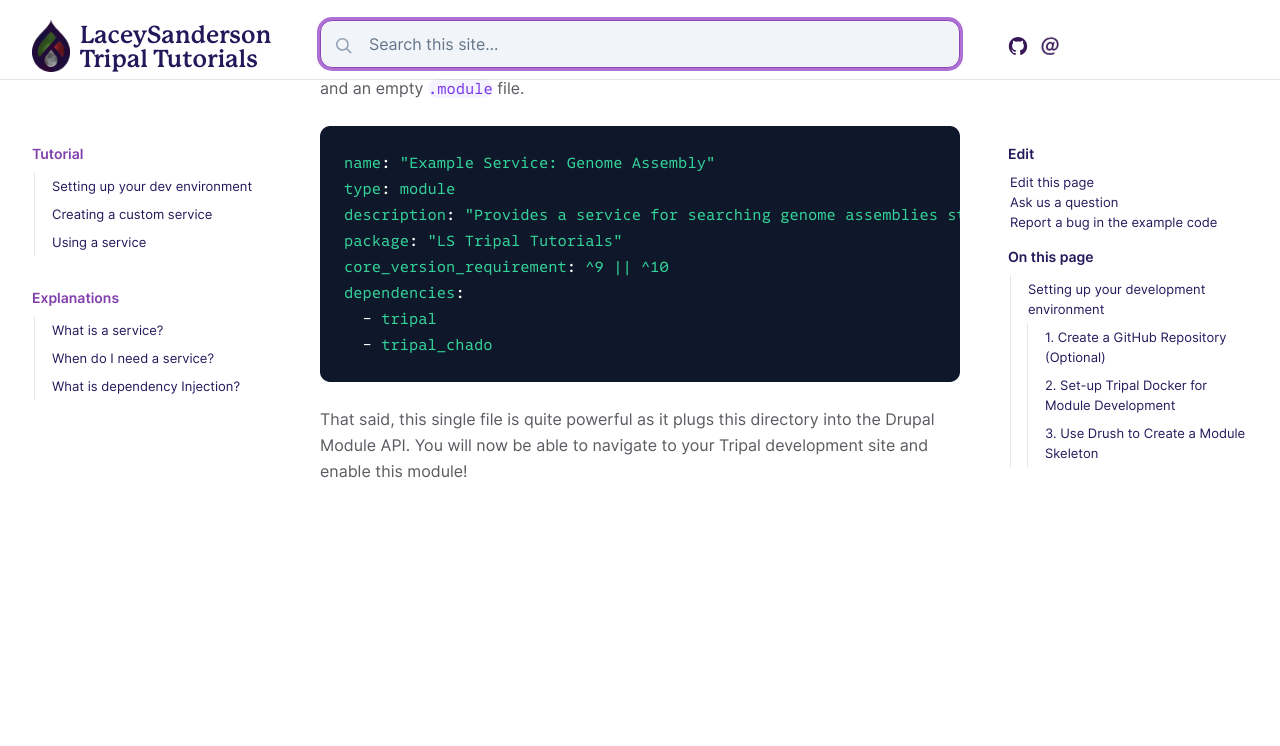
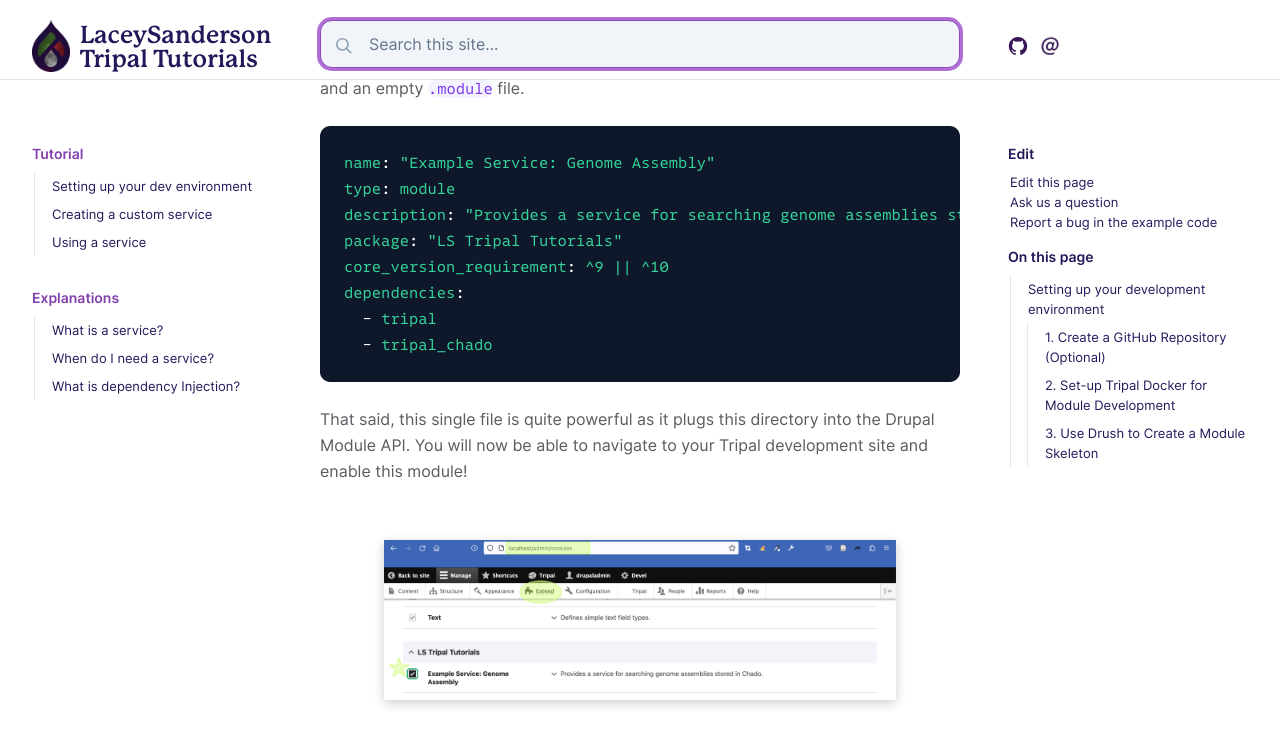
Before and after one commit to LS-TripalTutorials/exampleService-genomeAssembly, a Jekyll site: the page built from docs/_docs/tutorial/setup.md, in a window 1280 px wide and 900 px high, scrolled down 5675 px. Shown: the top 746 px of the window. Built offline with Jekyll 4.4.1, drawn with Linux system fonts in a browser that asks for light colours; before the commit the page ends 6327 px from its top, so only the background shows below that.

Commit message:
Add screenshot to enable module.

````diff
--- a/docs/_docs/tutorial/setup.md
+++ b/docs/_docs/tutorial/setup.md
@@ -206,3 +206,5 @@ dependencies:
 ```
 
 That said, this single file is quite powerful as it plugs this directory into the Drupal Module API. You will now be able to navigate to your Tripal development site and enable this module!
+
+![Enable the module on the extend page]({{ site.baseurl }}/assets/tutorial/admin-extend-screenshot.png)
````
Also changed, not shown: docs/assets/tutorial/admin-extend-screenshot.png (added).
